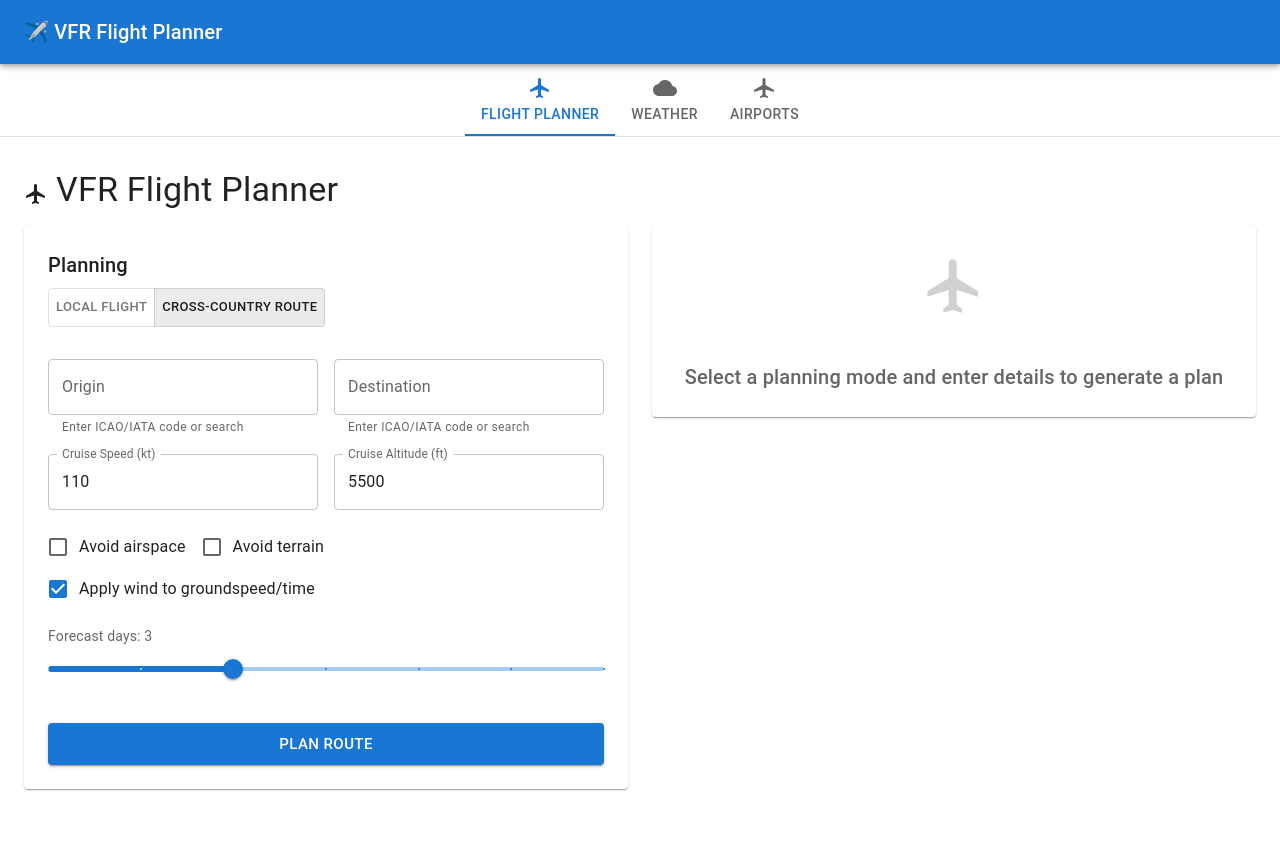
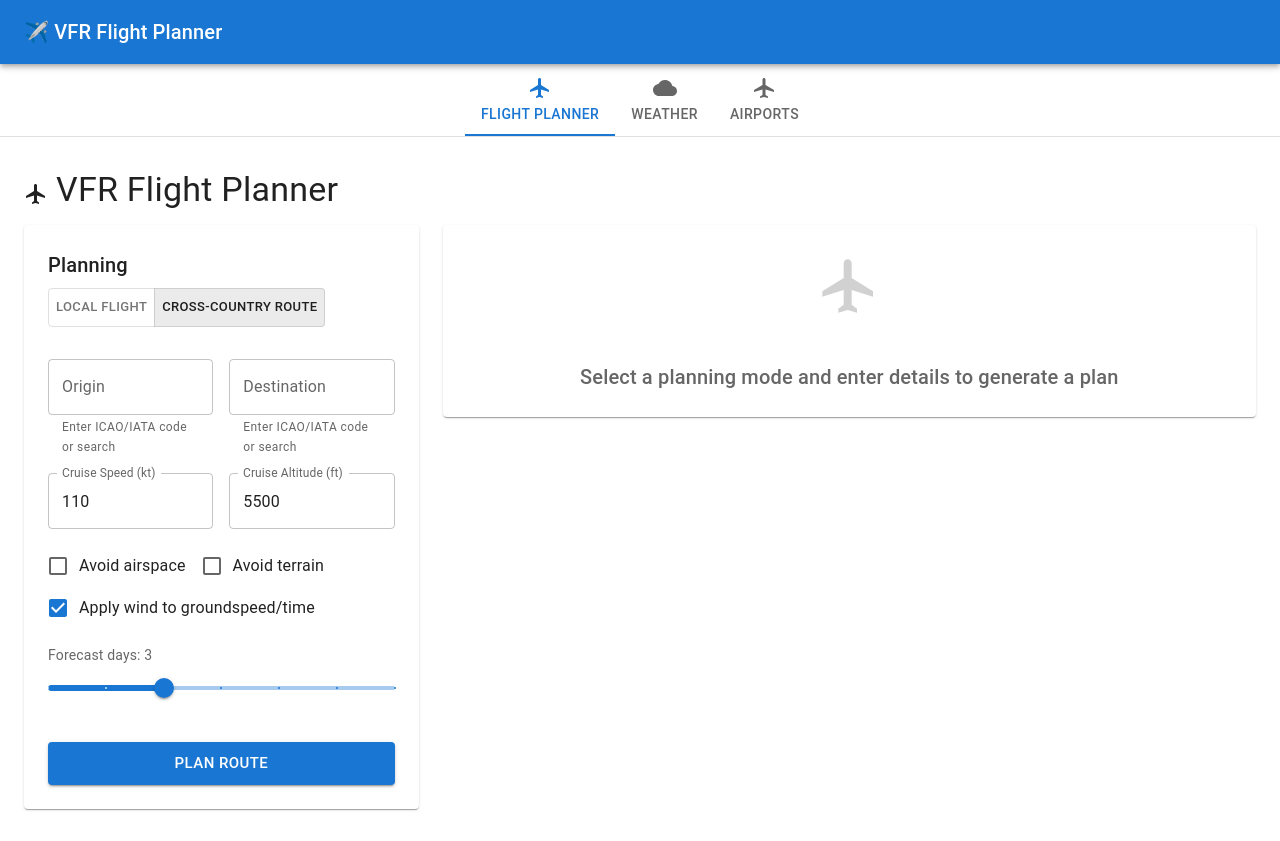
Before and after one commit to jordanhubbard/flightplanner, a React (Vite) app in the folder frontend/: page / in a window 1280 px wide. Built offline with nearby package versions, Linux system fonts and the light colour scheme.

Commit message:
Improve flight planner layout and map sizing
Co-authored-by: factory-droid[bot] <138933559+factory-droid[bot]@users.noreply.github.com>

```diff
--- a/frontend/src/components/LocalMap.tsx
+++ b/frontend/src/components/LocalMap.tsx
@@ -130,7 +130,7 @@ const LocalMap: React.FC<Props> = ({ plan, overlays }) => {
   return (
     <Box
       sx={{
-        height: { xs: 300, sm: 400 },
+        height: { xs: 300, sm: 400, md: 520, lg: 640 },
         borderRadius: 1,
         overflow: 'hidden',
         border: 1,
--- a/frontend/src/components/RouteMap.tsx
+++ b/frontend/src/components/RouteMap.tsx
@@ -99,7 +99,7 @@ const RouteMap: React.FC<Props> = ({ plan, overlays }) => {
   return (
     <Box
       sx={{
-        height: { xs: 300, sm: 400 },
+        height: { xs: 300, sm: 400, md: 520, lg: 640 },
         borderRadius: 1,
         overflow: 'hidden',
         border: 1,
--- a/frontend/src/pages/FlightPlannerPage.tsx
+++ b/frontend/src/pages/FlightPlannerPage.tsx
@@ -77,11 +77,11 @@ const FlightPlannerPage: React.FC = () => {
       <PageHeader icon={<Flight />} title="VFR Flight Planner" />
 
       <Grid container spacing={3}>
-        <Grid item xs={12} md={6}>
+        <Grid item xs={12} md={4}>
           <FlightPlanningForm isLoading={isLoading} onSubmit={planFlight} />
         </Grid>
 
-        <Grid item xs={12} md={6}>
+        <Grid item xs={12} md={8}>
           {isLoading ? (
             <LoadingState
               message={lastMode === 'route' ? 'Planning route...' : 'Planning local flight...'}
@@ -195,15 +195,19 @@ const FlightPlannerPage: React.FC = () => {
                 </Card>
               ) : null}
 
-              <Box sx={{ mb: 2 }}>
+              <Grid container spacing={2} alignItems="flex-start">
+                <Grid item xs={12} md={4}>
                   <WeatherOverlayControls
                     overlays={overlays}
                     setOverlays={setOverlays}
                     disabled={isLoading}
                   />
-              </Box>
+                </Grid>
 
+                <Grid item xs={12} md={8}>
                   <RouteMap plan={routePlan} overlays={overlays} />
+                </Grid>
+              </Grid>
             </ResultsSection>
           ) : lastMode === 'local' && localPlan ? (
             <ResultsSection title="Local Results">
@@ -226,15 +230,19 @@ const FlightPlannerPage: React.FC = () => {
                 </CardContent>
               </Card>
 
-              <Box sx={{ mb: 2 }}>
+              <Grid container spacing={2} alignItems="flex-start">
+                <Grid item xs={12} md={4}>
                   <WeatherOverlayControls
                     overlays={overlays}
                     setOverlays={setOverlays}
                     disabled={isLoading}
                   />
-              </Box>
+                </Grid>
 
+                <Grid item xs={12} md={8}>
                   <LocalMap plan={localPlan} overlays={overlays} />
+                </Grid>
+              </Grid>
             </ResultsSection>
           ) : (
             <EmptyState
```
Also changed, not shown: 1 other file (tests, documents, lock files or other folders). Lines whose indentation alone changed are shown as unchanged.
